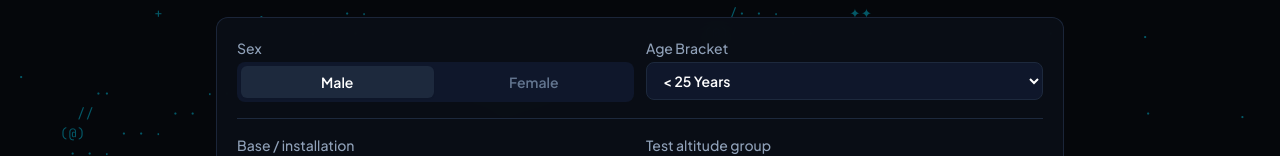
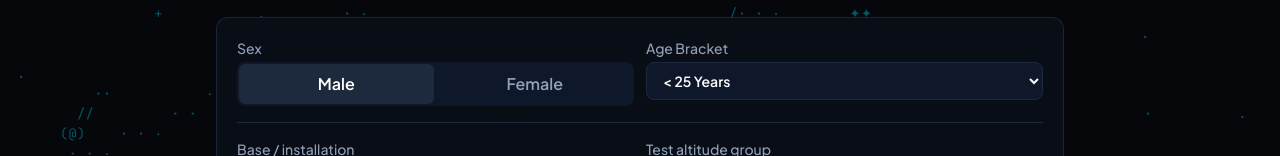
Before and after one commit to woguh/SpaceForce-HPA-calculator, a React (Vite) app: page / in a window 1280 px wide. Shown: the part 336-492 px from the top of the page. Built offline with nearby package versions, Linux system fonts and the light colour scheme.

Commit message:
Animate the Male and Female selector

```diff
--- a/src/App.tsx
+++ b/src/App.tsx
@@ -373,23 +373,13 @@ export default function App() {
                   <label className="block text-xs lg:text-sm font-medium text-slate-500 dark:text-slate-400 mb-1">
                     Sex
                   </label>
-                  <div role="group" aria-label="Sex" className="grid grid-cols-2 gap-1 p-1 rounded-lg bg-slate-100 dark:bg-slate-900">
-                    {(['male', 'female'] as SexCategory[]).map((s) => (
-                      <button
-                        key={s}
-                        type="button"
-                        onClick={() => updateInputs({ sex: s })}
-                        aria-pressed={inputs.sex === s}
-                        className={`py-1.5 text-xs lg:text-sm font-semibold rounded-md capitalize transition-colors cursor-pointer ${
-                          inputs.sex === s
-                            ? 'bg-white dark:bg-slate-800 text-slate-900 dark:text-white shadow-xs'
-                            : 'text-slate-500 hover:text-slate-900 dark:hover:text-white'
-                        }`}
-                      >
-                        {s}
-                      </button>
-                    ))}
-                  </div>
+                  <SegmentedControl<SexCategory>
+                    label="Sex"
+                    value={inputs.sex}
+                    options={[{ value: 'male', label: 'Male' }, { value: 'female', label: 'Female' }]}
+                    equalWidth
+                    onChange={sex => updateInputs({ sex })}
+                  />
                 </div>
 
                 {/* Age Group */}
--- a/src/components/SegmentedControl.tsx
+++ b/src/components/SegmentedControl.tsx
@@ -9,10 +9,11 @@ interface SegmentedControlProps<T extends string> {
   label: string;
   value: T;
   options: Option<T>[];
+  equalWidth?: boolean;
   onChange: (value: T) => void;
 }
 
-export function SegmentedControl<T extends string>({ label, value, options, onChange }: SegmentedControlProps<T>) {
+export function SegmentedControl<T extends string>({ label, value, options, equalWidth = false, onChange }: SegmentedControlProps<T>) {
   const containerRef = useRef<HTMLDivElement>(null);
   const buttonRefs = useRef(new Map<T, HTMLButtonElement>());
   const [bounds, setBounds] = useState<{ x: number; y: number; width: number; height: number } | null>(null);
@@ -70,7 +71,7 @@ export function SegmentedControl<T extends string>({ label, value, options, onCh
         aria-pressed={value === option.value}
         tabIndex={value === option.value ? 0 : -1}
         onClick={() => onChange(option.value)}
-        className={`relative rounded-md px-1.5 py-1 text-[11px] font-medium transition-colors sm:px-2.5 sm:text-xs lg:px-3 lg:py-2 lg:text-base lg:font-semibold cursor-pointer ${value === option.value ? option.tone === 'amber' ? 'text-amber-700 dark:text-amber-400' : 'text-slate-900 dark:text-white' : 'text-slate-600 hover:text-slate-900 dark:text-slate-400 dark:hover:text-white'}`}
+        className={`relative rounded-md px-1.5 py-1 text-[11px] font-medium transition-colors sm:px-2.5 sm:text-xs lg:px-3 lg:py-2 lg:text-base lg:font-semibold cursor-pointer ${equalWidth ? 'min-w-0 flex-1' : ''} ${value === option.value ? option.tone === 'amber' ? 'text-amber-700 dark:text-amber-400' : 'text-slate-900 dark:text-white' : 'text-slate-600 hover:text-slate-900 dark:text-slate-400 dark:hover:text-white'}`}
       >
         {option.label}
       </button>)}
```
